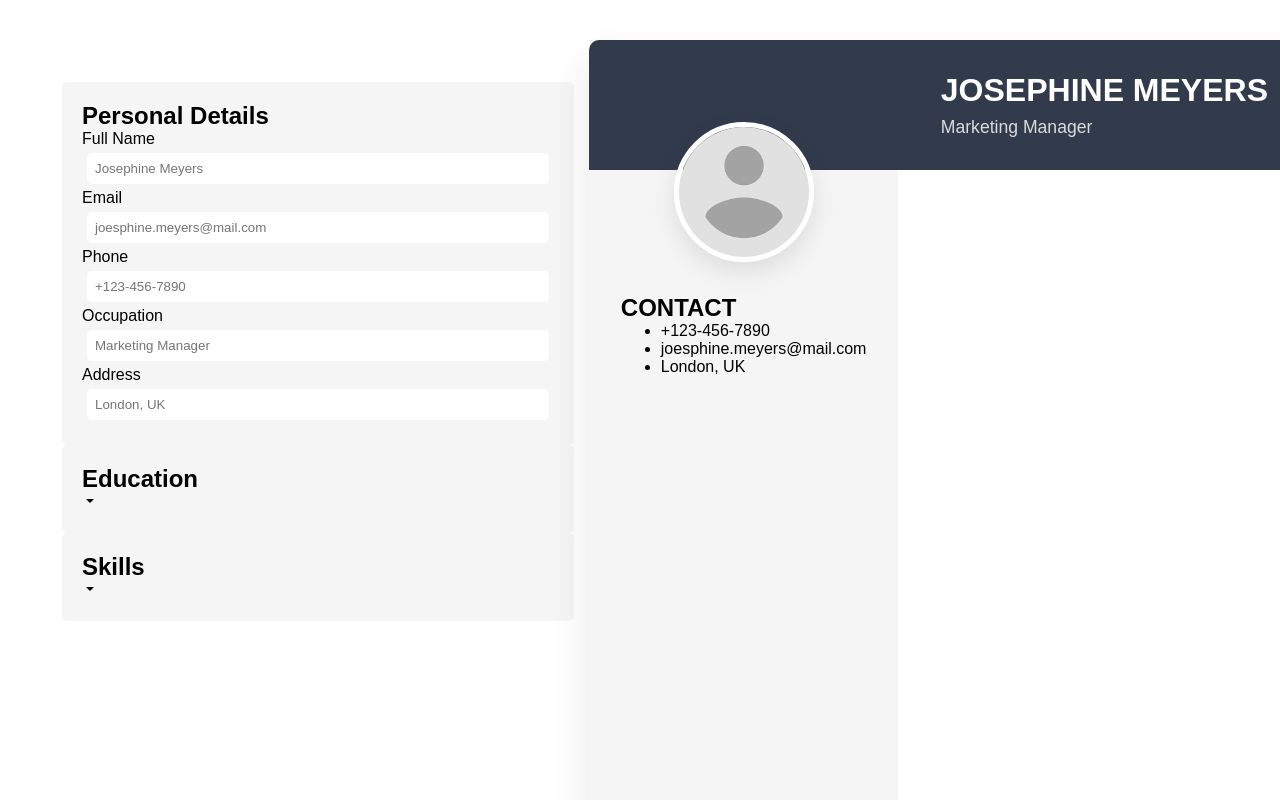
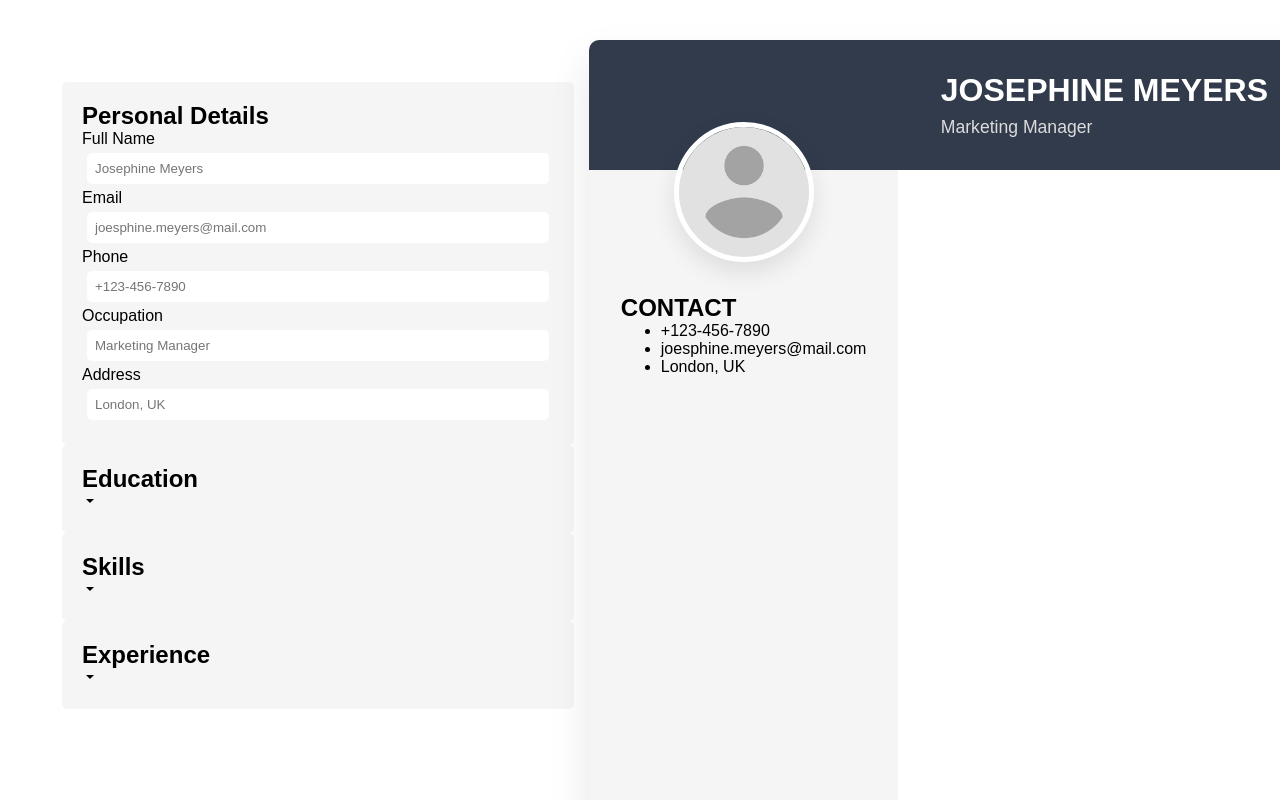
Before and after one commit to AhmadR6/Cv-maker, a React (Vite) app: page / in a window 1280 px wide. Shown: the top 800 px of the page. Built offline with nearby package versions, Linux system fonts and the light colour scheme.

Commit message:
Added experienceFormData,list and submistion handle

```diff
--- a/src/App.jsx
+++ b/src/App.jsx
@@ -2,7 +2,7 @@ import React from "react";
 import { v4 as uuidv4 } from "uuid";
 import CvPreview from "./Componets/CvPreview";
 import FormComponets from "./Componets/FormComponets";
-import { EducationForm, SkillForm } from "./forms";
+import { EducationForm, SkillForm, ExperienceForm } from "./forms";
 import "./App.css";
 import PersonalDetailForm from "./Componets/PersonalDetailForm";
 export default function App() {
@@ -22,6 +22,16 @@ export default function App() {
       endDate: "2-6-2025",
     },
   ]);
+  const [experienceFormData, setExperienceFormData] = React.useState([
+    {
+      companyName: "ABC Company",
+      positionTitle: "Software Engineer",
+      startDate: "2-6-2021",
+      endDate: "2-6-2025",
+      location: "London, UK",
+      description: "Worked on various projects",
+    },
+  ]);
   const [skillFormData, setSkillFormData] = React.useState([
     {
       skillName: "teamWork",
@@ -31,6 +41,13 @@ export default function App() {
     return (
       <div className="education-list" key={uuidv4()}>
         <h3>{items.schoolName}</h3>
+      </div>
+    );
+  });
+  const experienceListElements = experienceFormData.map((items) => {
+    return (
+      <div className="education-list" key={uuidv4()}>
+        <h3>{items.companyName}</h3>
       </div>
     );
   });
@@ -73,7 +90,31 @@ export default function App() {
       ];
     });
   }
-  console.log(skillFormData);
+  function handleExperienceForm(e) {
+    e.preventDefault();
+    const {
+      companyName,
+      positionTitle,
+      startDate,
+      endDate,
+      location,
+      description,
+    } = e.target;
+    setExperienceFormData((prev) => {
+      return [
+        ...prev,
+        {
+          companyName: companyName.value,
+          positionTitle: positionTitle.value,
+          startDate: startDate.value,
+          endDate: endDate.value,
+          location: location.value,
+          description: description.value,
+        },
+      ];
+    });
+  }
+
   return (
     <>
       <main>
@@ -91,6 +132,12 @@ export default function App() {
             listItems={skillListElements}
             name="Skills"
           />
+          <FormComponets
+            form={ExperienceForm}
+            handleFormSubmition={handleExperienceForm}
+            listItems={experienceListElements}
+            name="Experience"
+          />
         </section>
         <CvPreview data={formData} educationForm={educationFormData} />
       </main>
```
